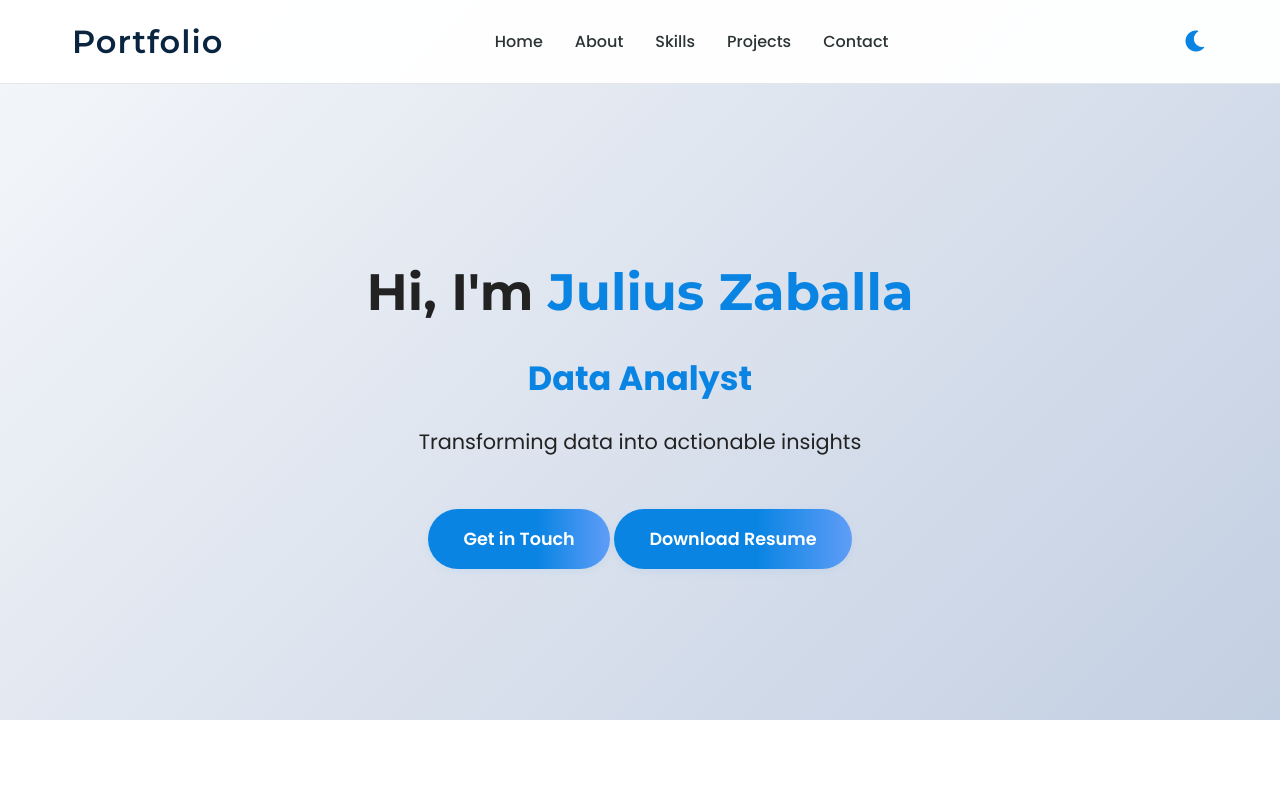
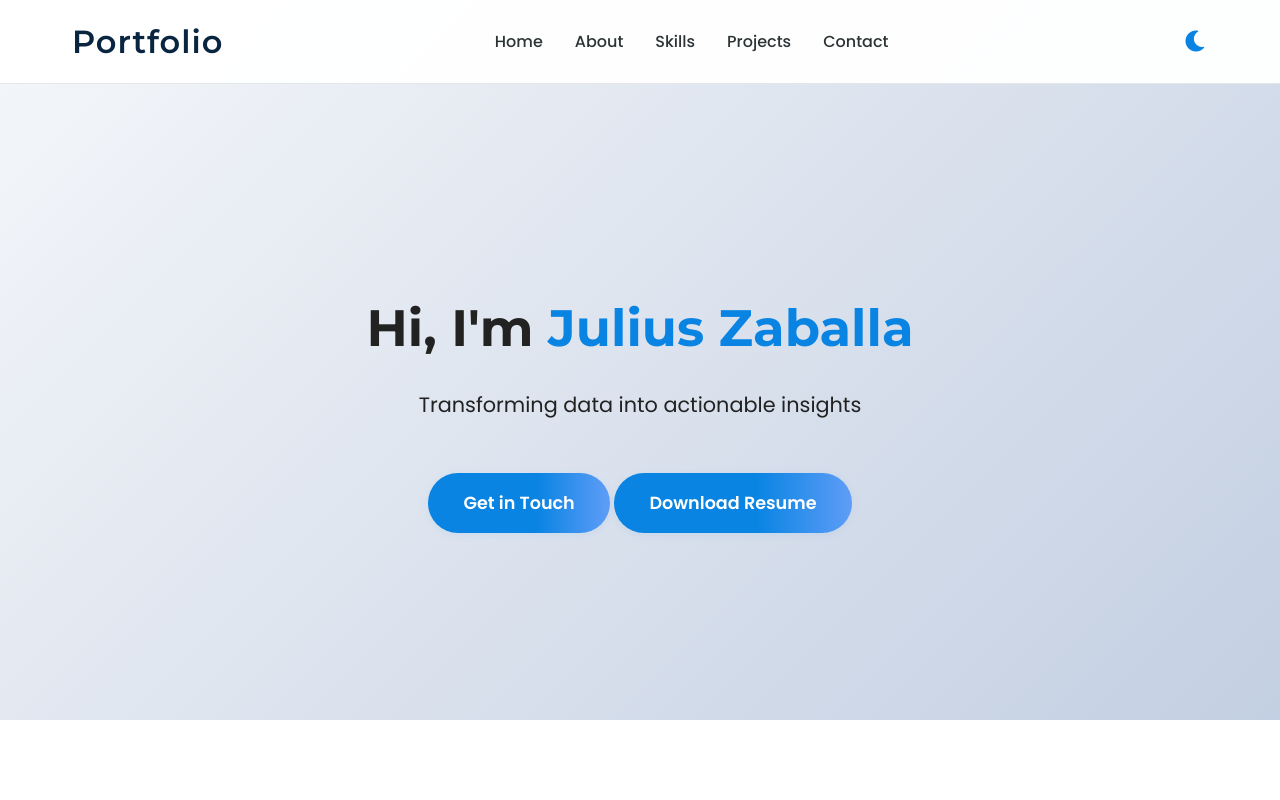
Before and after one commit to juliuszaballa/DataAnalystPortfolio, a plain HTML site: page index.html in a window 1280 px wide. Shown: the top 800 px of the page. Drawn offline with nearby package versions, Linux system fonts and the light colour scheme.

Commit message:
Update index.html

```diff
--- a/index.html
+++ b/index.html
@@ -29,7 +29,7 @@
     <section id="home" class="hero">
         <div class="hero-content">
             <h1>Hi, I'm <span class="highlight">Julius Zaballa</span></h1>
-            <h2>Data Analyst</h2>
+
             <p>Transforming data into actionable insights</p>
             <a href="#contact" class="cta-button">Get in Touch</a>
             <a href="assets/resume.pdf" class="cta-button" download>Download Resume</a>
```
